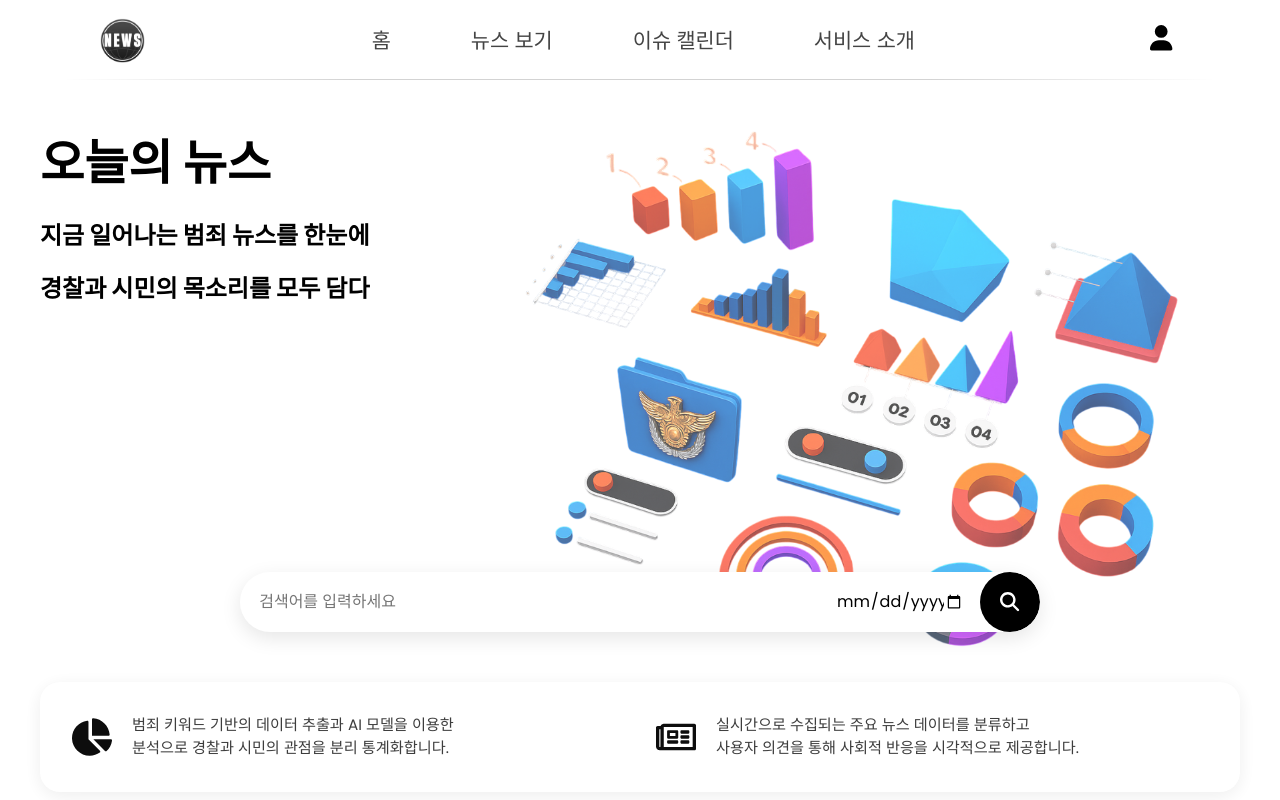
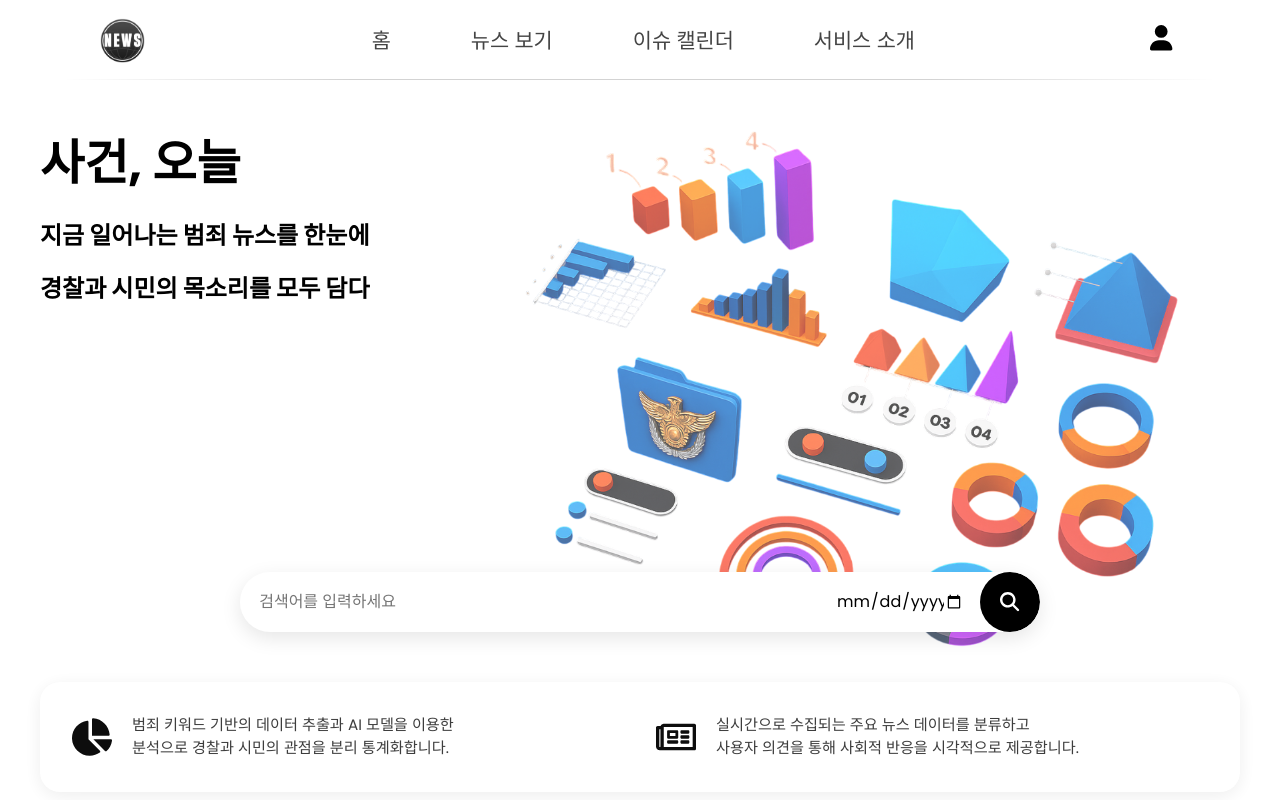
Before and after one commit to kdhdd/SW_FRONTEND, a React (Vite) app: page / in a window 1280 px wide. Shown: the top 800 px of the page. Built offline with nearby package versions, Linux system fonts and the light colour scheme; no server answers; a web font is replaced by a local one; what chartjs-plugin-datalabels would draw is missing.

Commit message:
:lipstick: 타이틀 변경

```diff
--- a/src/pages/Home.jsx
+++ b/src/pages/Home.jsx
@@ -59,7 +59,7 @@ function Home() {
                 <HomeSection ref={section1Ref}>
                     <ContentWrapperFlex>
                         <LeftText>
-                            <h1 className="reveal-title">오늘의 뉴스</h1>
+                            <h1 className="reveal-title">사건, 오늘</h1>
                             <h2 className="reveal-title">지금 일어나는 범죄 뉴스를 한눈에</h2>
                             <h2 className="reveal-title">경찰과 시민의 목소리를 모두 담다</h2>
                         </LeftText>
```
